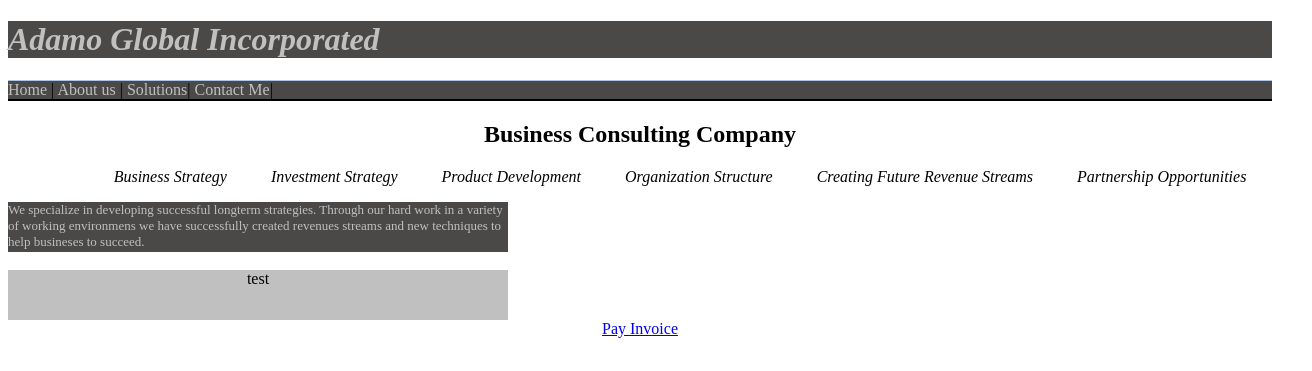
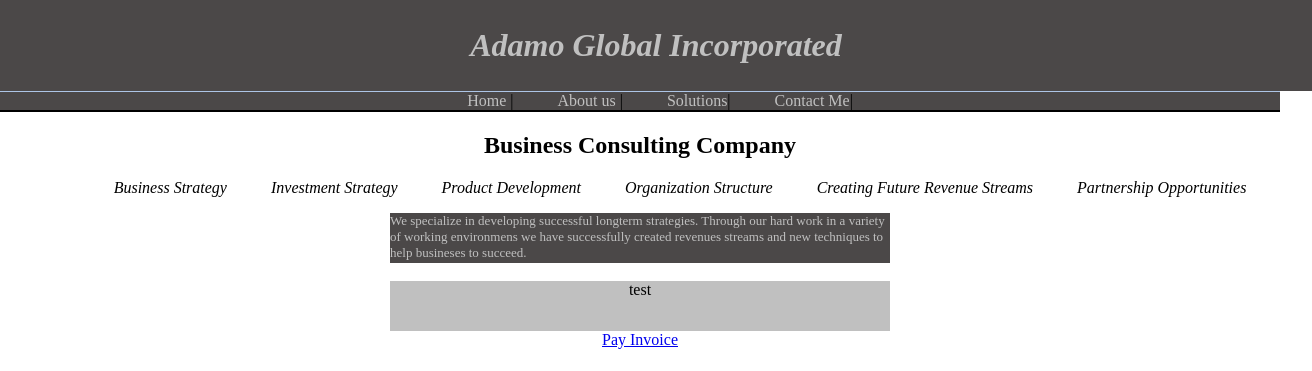
Before and after one commit to pwnmaster1/pwnmaster1.github.io, a plain HTML site: page index.html in a window 1280 px wide. Shown: the top 371 px of the page, 1312 px wide, since content can reach past the window. Drawn offline with Linux system fonts and the light colour scheme; files that its build step writes are made by us from their sources.

Commit message:
Update index.html

```diff
--- a/index.html
+++ b/index.html
@@ -2,7 +2,7 @@
 <html>
 	<head>
 		<title>Testing Ground Sandbox</title>
-		<link rel="stylesheets" type="text/css" href="sandbox.css">
+		<link rel="stylesheet" type="text/css" href="pwnmaster1.github.io/stylesheets/sandbox.css">
 	</head>
 	<body>
 
```
